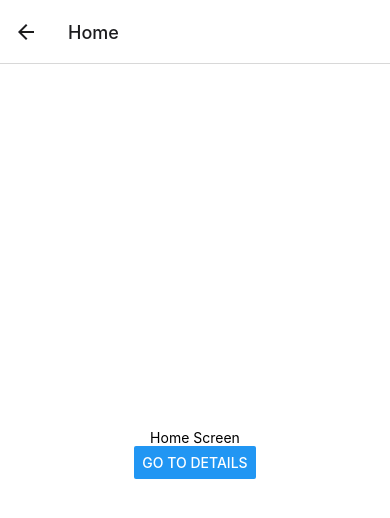
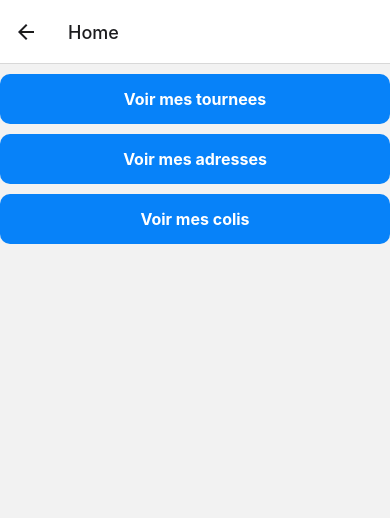
Before and after one commit to Crakenar/Illaoi, a React Native app in the folder frontMobile/: screen /Home in a window 390 px wide. Shown: the top 518 px of the page. Built offline with nearby package versions, Linux system fonts and the light colour scheme.

Commit message:
Adding simple menu homepage + redirection with parameters for details list

```diff
--- a/frontMobile/App.tsx
+++ b/frontMobile/App.tsx
@@ -6,6 +6,7 @@ import HomeScreen from "./src/pages/HomeScreen";
 import TourScreen from "./src/pages/TourScreen";
 import AddressScreen from "./src/pages/AddressScreen";
 import LoginScreen from "./src/pages/LoginScreen";
+import DataListScreen from "./src/pages/DataListScreen";
 const Stack = createNativeStackNavigator();
 // options={{ headerBackVisible:false }}
 
@@ -17,6 +18,7 @@ export default function App() {
         <Stack.Screen  name="Home" component={HomeScreen} />
         <Stack.Screen name="Adresses" component={AddressScreen} />
         <Stack.Screen name="Tournees" component={TourScreen} />
+        <Stack.Screen name="DataList" component={DataListScreen} />
       </Stack.Navigator>
     </NavigationContainer>
   );
--- a/frontMobile/src/components/Atoms/ButtonIL.tsx
+++ b/frontMobile/src/components/Atoms/ButtonIL.tsx
@@ -1,10 +1,11 @@
 import ButtonIlPropsInterface from "@/interfaces/Atoms/ButtonIlInterface";
 import { View, Text, StyleSheet, TouchableOpacity} from "react-native";
+import TextIL from "./TextIL";
 
 export default function ButtonIL(props: ButtonIlPropsInterface) {
   return (
     <TouchableOpacity onPress={props.onPressCallback} style={styles.button}>
-      <Text style={styles.buttonText}>{props.text}</Text>
+      <TextIL text={props.text}></TextIL>
     </TouchableOpacity>
   );
 }
@@ -18,9 +19,4 @@ const styles = StyleSheet.create({
     alignItems: "center",
     marginTop: 10,
   },
-  buttonText: {
-    color: "white",
-    fontWeight: "700",
-    fontSize: 16,
-  },
 })
--- /dev/null
+++ b/frontMobile/src/components/Atoms/TextIL.tsx
@@ -0,0 +1,15 @@
+import { Text, StyleSheet } from "react-native";
+
+import TextIlPropsInterface from "@/interfaces/Atoms/TextIlInterface";
+
+export default function TextIL(props: TextIlPropsInterface) {
+  return <Text style={[props.style, styles.text]}>{props.text}</Text>;
+}
+
+const styles = StyleSheet.create({
+  text: {
+    color: "white",
+    fontWeight: "700",
+    fontSize: 16,
+  },
+})
--- /dev/null
+++ b/frontMobile/src/components/Molecules/CardIL.tsx
@@ -0,0 +1,52 @@
+import { View, Text, StyleSheet, Image } from "react-native";
+import TextIL from "../Atoms/TextIL";
+export default function CardIL(props: any) {
+  return (
+    <Button style={[props.style]} onPress={props.onPressCallback}>
+      <View style={styles.card_template}>
+        {/* <Image
+          style={styles.card_image}
+          source={{
+            uri: "https://www.online-image-editor.com/styles/2019/images/power_girl.png",
+          }}
+        /> */}
+        <View style={styles.text_container}>
+          <TextIL text={props.title}></TextIL>
+        </View>
+      </View>
+    </Button>
+  );
+}
+
+const styles = StyleSheet.create({
+  card_template: {
+    height: 100,
+    // backgroundColor: "rgba(0,0,0, 0.3)",
+    // width: '100%',
+    // marginVertical: 8,
+    // marginHorizontal: 16,
+    // boxShadow: "10px 10px 17px -12px rgba(0,0,0,0.75)",
+    backgroundColor: '#f9c2ff',
+    padding: 20,
+    marginVertical: 8,
+    marginHorizontal: 16,
+    alignItems: "center",
+    justifyContent: "center",
+  },
+  // card_image: {
+  //   width: 140,
+  //   height: 140,
+  //   borderRadius: 10,
+  // },
+  text_container: {
+    // position: "absolute",
+    height: 30,
+    bottom: 0,
+    padding: 5,
+    backgroundColor: "rgba(0,0,0, 0.3)",
+    borderRadius: 10,
+  },
+  // card_title: {
+  //   color: "white",
+  // },
+});
--- /dev/null
+++ b/frontMobile/src/enums/GlobalEnums.ts
@@ -0,0 +1,5 @@
+export const enum MenuIds {
+  Package = 1,
+  Adresses = 2,
+  Tour = 3,
+}
--- /dev/null
+++ b/frontMobile/src/interfaces/Atoms/TextIlInterface.ts
@@ -0,0 +1,4 @@
+export default interface TextIlPropsInterface {
+  text: string
+  style?: any
+};
--- /dev/null
+++ b/frontMobile/src/interfaces/MenuInterface.ts
@@ -0,0 +1,5 @@
+export default interface MenuInterface {
+  id: number,
+  title: string,
+  redirectLink: string
+}
--- /dev/null
+++ b/frontMobile/src/pages/DataListScreen.tsx
@@ -0,0 +1,11 @@
+import { View, Text } from "react-native";
+
+export default function DataListScreen({ route, navigation }: any) {
+  const { menuId } = route.params;
+
+  return (
+    <View>
+      <Text>DataListScreen {menuId}</Text>
+    </View>
+  );
+}
--- a/frontMobile/src/pages/HomeScreen.tsx
+++ b/frontMobile/src/pages/HomeScreen.tsx
@@ -1,24 +1,82 @@
-import { View, Text, Button, StyleSheet } from "react-native";
+import {
+  View,
+  Text,
+  Button,
+  StyleSheet,
+  FlatList,
+  SafeAreaView,
+} from "react-native";
 import { StatusBar } from "expo-status-bar";
+import React from "react";
+import CardIL from "../components/Molecules/CardIL";
+import ButtonContainerIL from "../components/Molecules/ButtonContainerIL";
+import ButtonIL from "../components/Atoms/ButtonIL";
+import MenuInterface from "@/interfaces/MenuInterface";
+import { MenuIds } from "../enums/GlobalEnums";
 
-export default function HomeScreen({ navigation } : any) {
+export default function HomeScreen({ navigation }: any) {
+  const DATA: MenuInterface[] = [
+    {
+      id: MenuIds.Tour,
+      title: "Voir mes tournees",
+      redirectLink: "DataList",
+    },
+    {
+      id: MenuIds.Adresses,
+      title: "Voir mes adresses",
+      redirectLink: "DataList",
+    },
+    {
+      id: MenuIds.Package,
+      title: "Voir mes colis",
+      redirectLink: "DataList",
+    },
+  ];
+
   return (
-    <View style={styles.container}>
-      <Text>Home Screen</Text>
-      <Button
-        title="Go to Details"
-        onPress={() => navigation.navigate('Adresses')}
+    <SafeAreaView style={styles.container}>
+      <FlatList
+        data={DATA}
+        renderItem={({ item }) => (
+          // <CardIL style={styles.item} title={item.title} />
+          <ButtonIL text={item.title} onPressCallback={() => navigation.navigate(item.redirectLink, {menuId: item.id})}></ButtonIL>
+        )}
+        keyExtractor={(item) => item.id.toString()}
       />
       <StatusBar style="auto" />
-    </View>
+      {/* <ButtonContainerIL>
+        <ButtonIL text="Voir mes tournees" onPressCallback={() => {}}></ButtonIL>
+      </ButtonContainerIL> */}
+    </SafeAreaView>
   );
 }
 
 const styles = StyleSheet.create({
+  // container: {
+  //   marginTop: 20,
+  //   marginBottom: 20,
+  //   flex: 1,
+  //   backgroundColor: "#fff",
+  //   justifyContent: "center",
+  //   alignItems: "center",
+  //   flexDirection: "column",
+  //   // flexWrap: 'wrap',
+  //   // alignItems: 'flex-start',
+  // },
+  // item: {
+  //   width: "100%",
+  //   height: 150,
+  //   margin: 5,
+  //   backgroundColor: "rgba(0,0,0, 0.3)",
+  // },
   container: {
     flex: 1,
-    backgroundColor: '#fff',
-    alignItems: 'center',
-    justifyContent: 'center',
+    justifyContent: "center",
+    alignContent: "center",
+    marginTop: 0,
+  },
+  item: {},
+  title: {
+    fontSize: 32,
   },
 });
```
